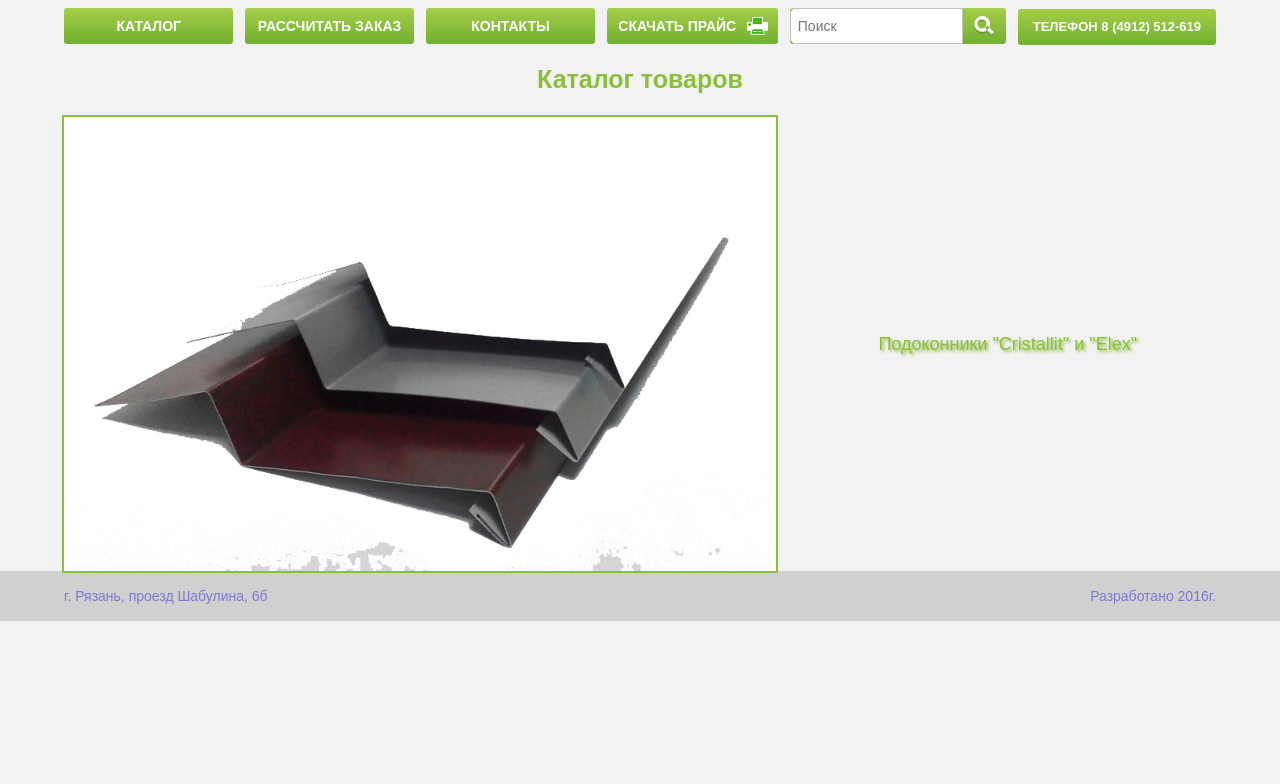
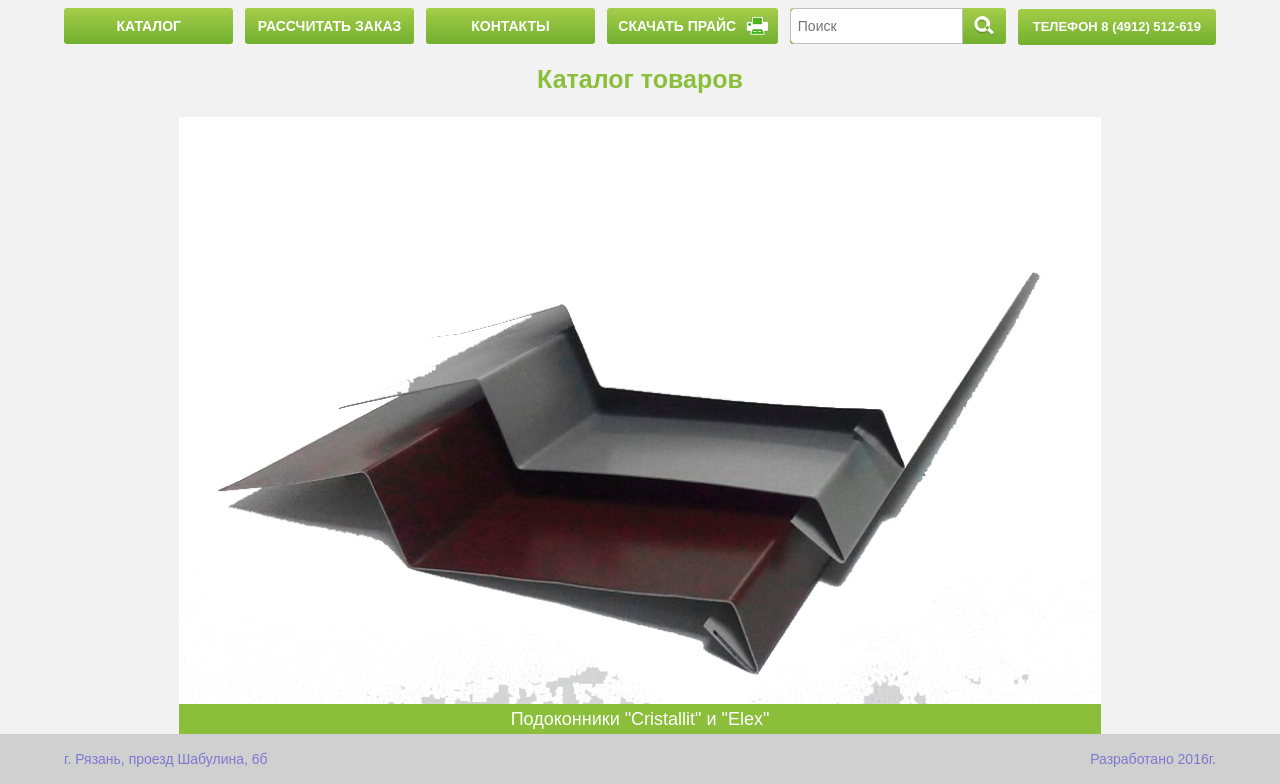
Before and after one commit to Ennitta/okonmarket, a website: page catalog.html in a window 1280 px wide. Shown: the part 142-926 px from the top of the page. Before the commit the page ends 800 px from the top, so only its background shows below. Drawn offline with nearby package versions, Linux system fonts and the light colour scheme; files that its build step writes are made by us from their sources.

Commit message:
Пытаюсь сделать каталог

```diff
--- a/sass/blocks/catalog.scss
+++ b/sass/blocks/catalog.scss
@@ -12,18 +12,18 @@
   }
 
   &__item{
-    display: flex;
-    flex-direction: row;
-    align-items: center;
-    font-size: 18px;
-    line-height: 20px;
+    width: 80%;
+    margin: auto;
+    /*display: flex;
+    flex-direction: column;
+    align-items: center;*/
   }
 
   &__images {
-    width: 65%;
+    /*width: 65%;
     margin-right: 2%;
     outline: 2px solid #8abe3b;
-    background-color: #ffffff;
+    background-color: #ffffff;*/
 
     img {
       width: 100%;
@@ -33,10 +33,10 @@
   }
 
   &__discription {
-    width: 38%;
-    margin: auto;
+    background-color: #8abe3b;
+    color: #ffffff;
     text-align: center;
-    color: #8abe3b;
-    text-shadow: 2px 2px 3px #8abe3b;
+    font-size: 18px;
+    line-height: 30px;
   }
 }
```
